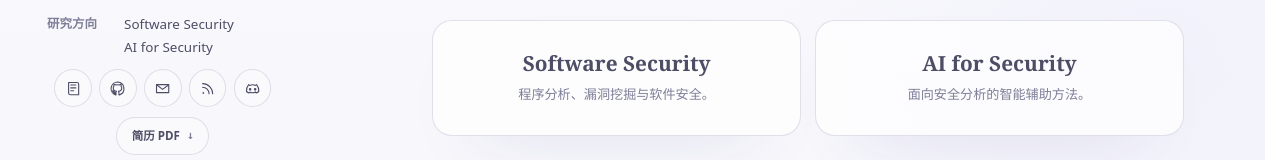
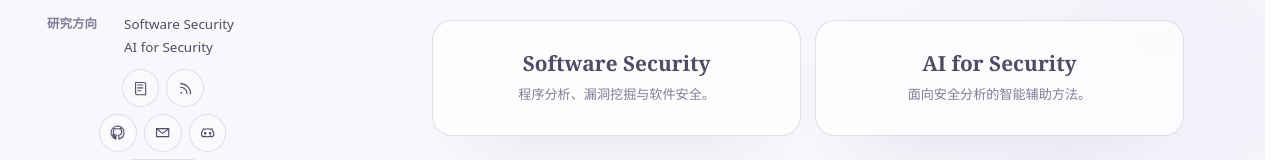
Before and after one commit to BeaCox/homepage, an Astro site: page / in a window 1280 px wide. Shown: the part 370-530 px from the top of the page. Built offline with nearby package versions, Linux system fonts and the light colour scheme; Astro itself is replaced by a stand-in of ours; no server answers.

Commit message:
style: group profile links by purpose

```diff
--- a/src/components/HomePage.astro
+++ b/src/components/HomePage.astro
@@ -35,6 +35,11 @@ const socialIcons: Record<string, string> = {
   rss: '<path d="M5 5a14 14 0 0 1 14 14M5 10a9 9 0 0 1 9 9"/><circle cx="6" cy="18" r="1.2" fill="currentColor" stroke="none"/>',
   discord: '<path d="M8 7.5a10 10 0 0 1 8 0l1.5-1a13 13 0 0 1 3 9.5 10 10 0 0 1-3.5 2l-1.3-1.7M16 17a12 12 0 0 1-8 0l-1 1a10 10 0 0 1-3.5-2A13 13 0 0 1 6.5 6.5l1.5 1"/><circle cx="8.5" cy="13" r="1"/><circle cx="15.5" cy="13" r="1"/>',
 };
+
+const linkGroups = [
+  profile.links.filter((link) => ['blog', 'rss'].includes(link.icon)),
+  profile.links.filter((link) => ['github', 'email', 'discord'].includes(link.icon)),
+];
 ---
 
 <Layout title={t('site.title')} description={t('site.description')} lang={isEnglish ? 'en' : 'zh-CN'}>
@@ -93,8 +98,10 @@ const socialIcons: Record<string, string> = {
           </div>
         </dl>
 
+        <div class="author-link-groups">
+          {linkGroups.map((links) => (
             <ul class="author-links">
-          {profile.links.map((link) => {
+              {links.map((link) => {
                 const opensInNewTab = isHttpUrl(link.url);
 
                 return (
@@ -113,6 +120,8 @@ const socialIcons: Record<string, string> = {
                 );
               })}
             </ul>
+          ))}
+        </div>
 
         <a
           class="resume-download"
--- a/src/styles/global.css
+++ b/src/styles/global.css
@@ -396,8 +396,14 @@ html[data-theme='dark'] .theme-icon--moon {
   color: #fff;
 }
 
+.author-link-groups {
+  margin: 0.65rem 0 0;
+  display: grid;
+  gap: 0.45rem;
+}
+
 .author-links {
-  margin: 0.65rem 0 0;
+  margin: 0;
   padding: 0;
   list-style: none;
   display: flex;
@@ -440,7 +446,7 @@ html[data-theme='dark'] .theme-icon--moon {
 .resume-download {
   width: max-content;
   min-height: 2.35rem;
-  margin: 0.65rem auto 0;
+  margin: 0.45rem auto 0;
   padding: 0 0.9rem;
   border: 1px solid var(--border);
   border-radius: 999px;
```
Lines whose indentation alone changed are shown as unchanged.
